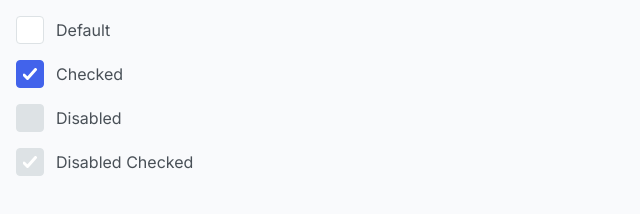
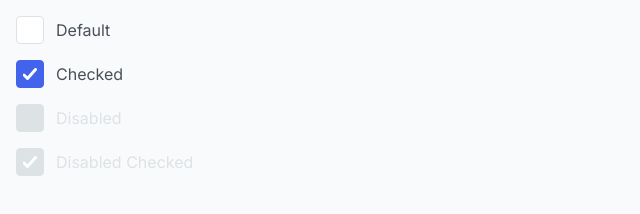
Before and after one commit to js-tasks-ru/htmlcss-20220811_dem, a website: page 07-lection5/01-checkbox/index.html in a window 1280 px wide. Shown: the whole page, without its empty margins (0-640 px from the left). Drawn offline with Linux system fonts and the light colour scheme.

Commit message:
fixed color for disabled checkbox

```diff
--- a/07-lection5/01-checkbox/checkbox.css
+++ b/07-lection5/01-checkbox/checkbox.css
@@ -55,6 +55,10 @@
     cursor: default;
 }
 
+.checkbox__input:disabled ~ .checkbox__state .checkbox__label {
+    color: var(--grey-2);
+}
+
 .checkbox__input:disabled ~ .checkbox__state .checkbox__control {
     background: var(--grey-2);
     border-color: var(--grey-2);
```
